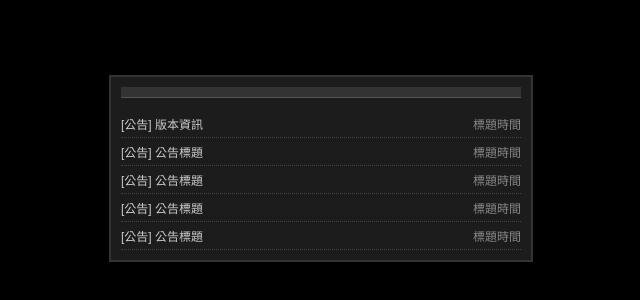
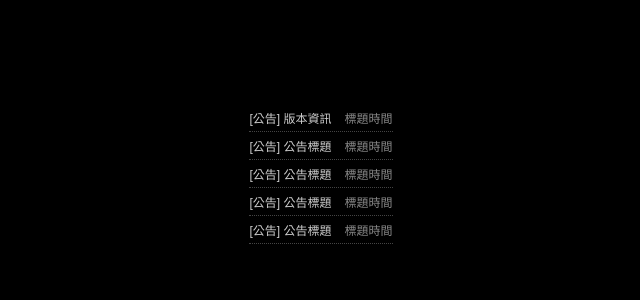
Before and after one commit to yashior/test, a website: page phantom/815/Notice.html in a window 1280 px wide. Shown: the part 192-492 px from the top of the page, without its empty margins (319-959 px from the left). Drawn offline with Linux system fonts and the light colour scheme.

Commit message:
Update Notice.html

```diff
--- a/phantom/815/Notice.html
+++ b/phantom/815/Notice.html
@@ -72,11 +72,7 @@
   </style>
 </head>
 <body>
-
-  <div class="announcement-box">
-    <div class="header">
-    </div>
-    <div class="announcement-list">
+      <div class="announcement-list">
       <div class="announcement-item">
         <div class="title">[公告] 版本資訊</div>
         <div class="date">標題時間</div>
```
